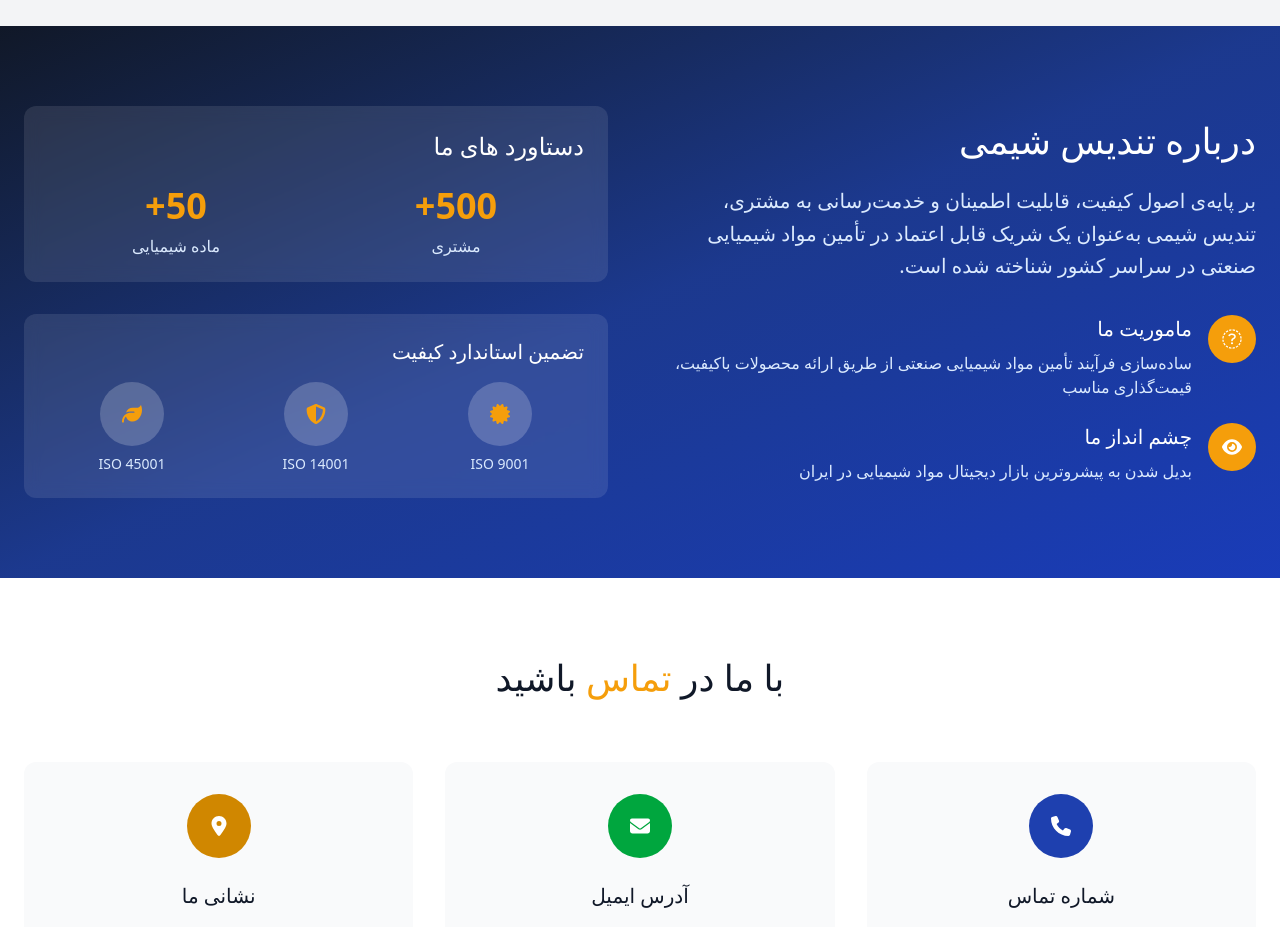
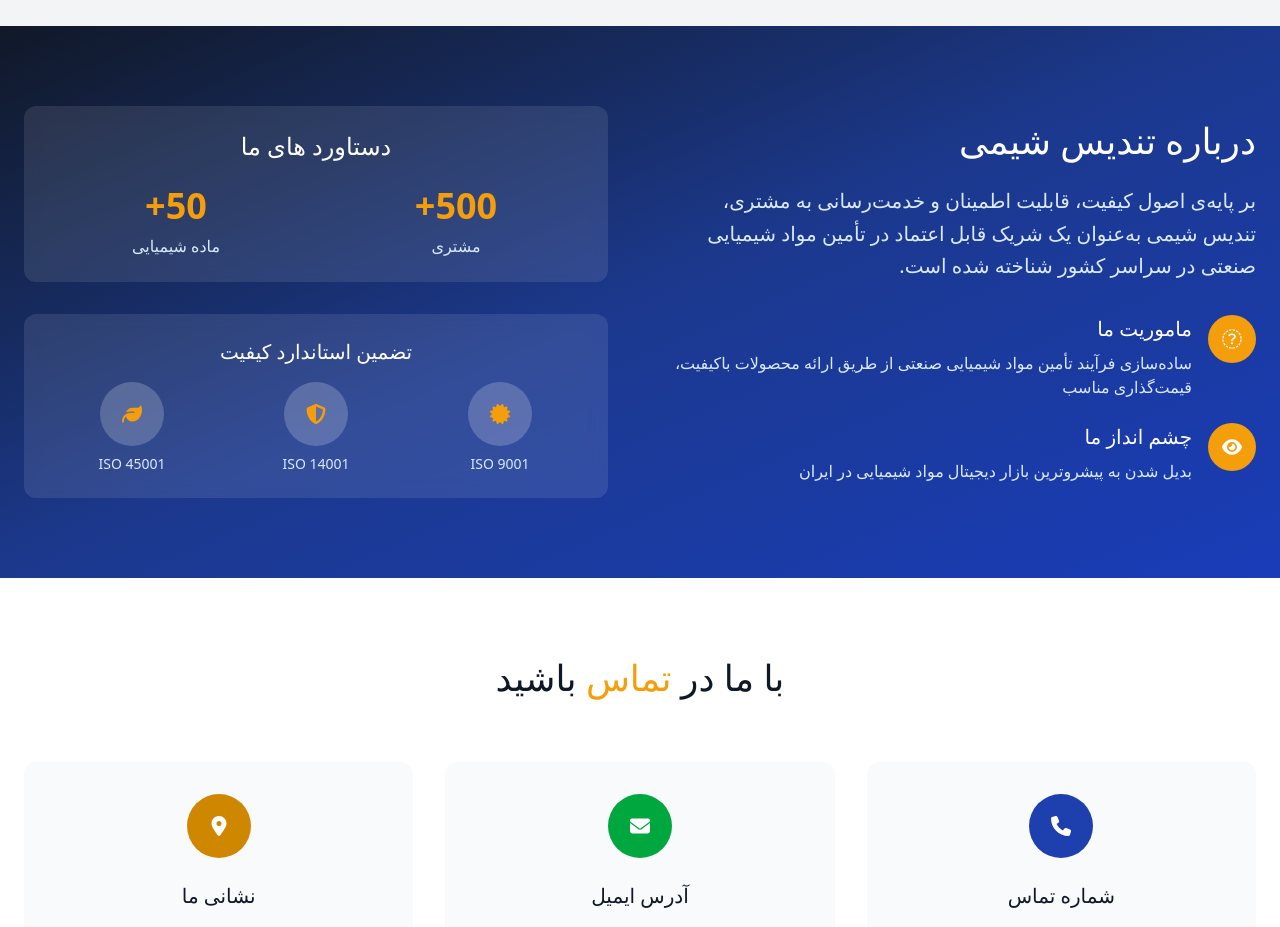
Before and after one commit to Shayan-Mst/Chemical, a React (Vite) app in the folder Frontend/chemical-app/: page / in a window 1280 px wide. Shown: the part 3860-4787 px from the top of the page. Built offline with nearby package versions, Linux system fonts and the light colour scheme.

Commit message:
text align centered

```diff
--- a/Frontend/chemical-app/src/components/AboutUs.tsx
+++ b/Frontend/chemical-app/src/components/AboutUs.tsx
@@ -34,7 +34,7 @@ const AboutUs = () => {
 
             <div className="space-y-8">
                 <div className="bg-white/10 backdrop-blur-sm rounded-xl p-6">
-                    <h4 className="text-2xl font-bold mb-6">دستاورد های ما</h4>
+                    <h4 className="text-2xl font-bold mb-6 text-center">دستاورد های ما</h4>
                     <div className="grid sm:grid-cols-2 gap-6">
                         <div className="text-center">
                             <div className="text-4xl font-bold text-[var(--bg-third)] mb-2">500+</div>
@@ -49,7 +49,7 @@ const AboutUs = () => {
                 </div>
 
                 <div className="bg-white/10 backdrop-blur-sm rounded-xl p-6">
-                    <h4 className="text-xl font-bold mb-4">تضمین استاندارد کیفیت</h4>
+                    <h4 className="text-xl font-bold mb-4 text-center">تضمین استاندارد کیفیت</h4>
                     <div className="grid grid-cols-3 gap-4">
                         <div className="text-center">
                             <div className="w-16 h-16 bg-white/20 rounded-full flex items-center justify-center mx-auto mb-2">
```
